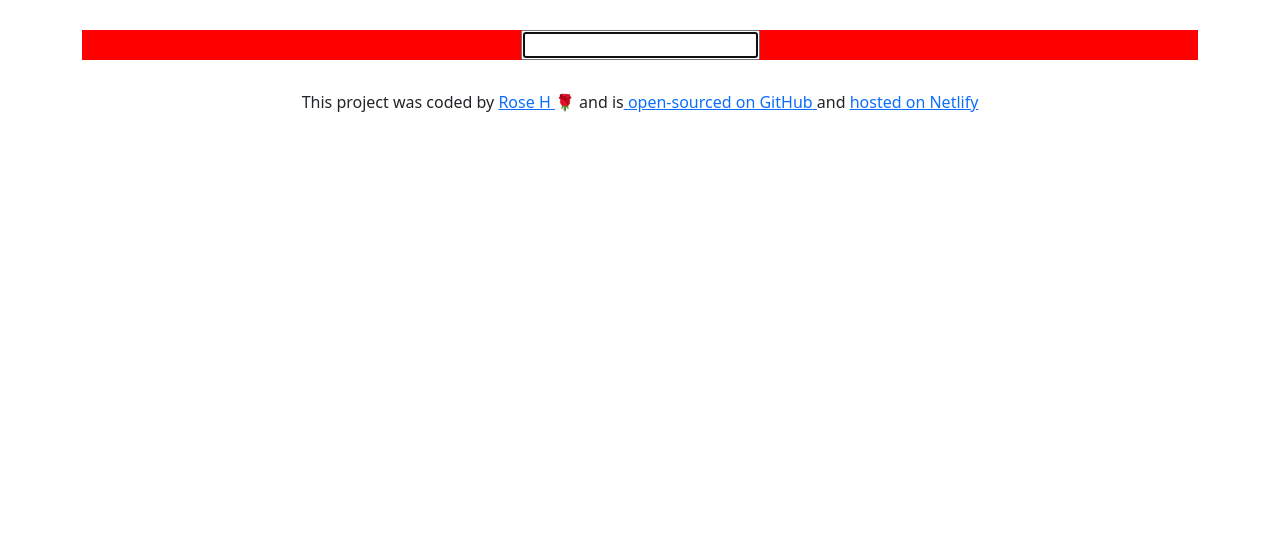
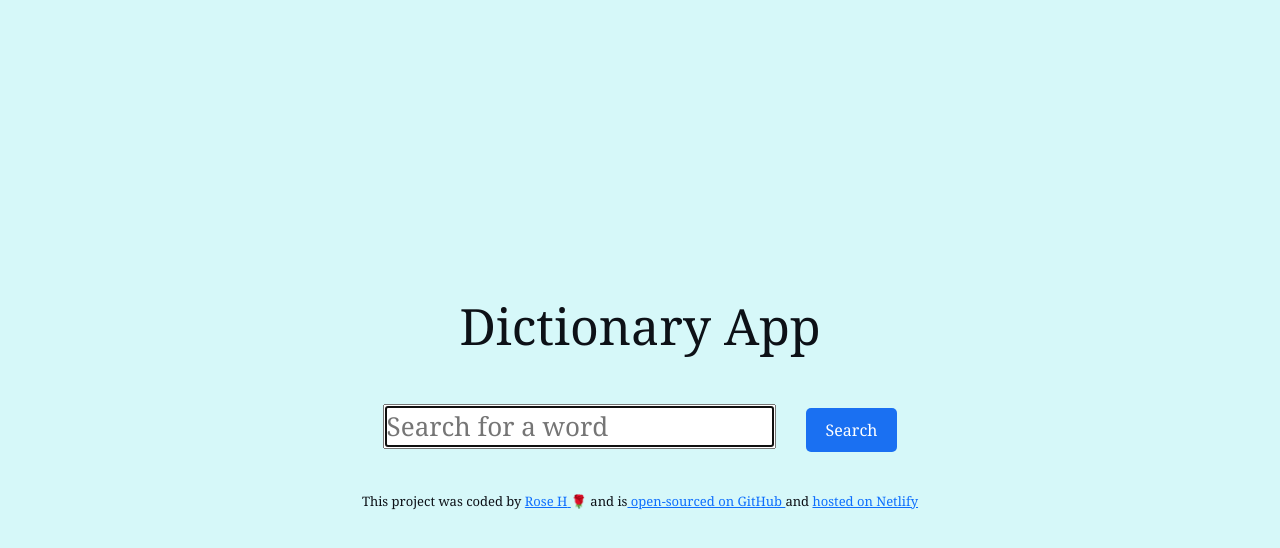
Before and after one commit to rhogarth91/dictionary-project, a React (Create React App) app: page / in a window 1280 px wide. Shown: the top 548 px of the page. Built offline with nearby package versions, Linux system fonts and the light colour scheme.

Commit message:
Creation of more advanced search results and beginning of CSS styling

```diff
--- a/src/App.css
+++ b/src/App.css
@@ -1,12 +1,23 @@
 .App {
   text-align: center;
+  background-color: #ffff;
+  min-height: 100vh;
+  display: flex;
+  flex-direction: column;
+  align-items: center;
+  justify-content: center;
+  font-size: calc(10px + 2vmin);
+  color: #0d1117;
+  background-color: #d6f8f9;
+  font-family: Cambria, Cochin, Georgia, Times, "Times New Roman", serif;
 }
 
 .App-header {
   margin: 30px 0;
+  font-size: 50px;
 }
 
 .App-footer {
-  text-align: center;
   margin: 30px 0;
+  font-size: small;
 }
--- a/src/App.js
+++ b/src/App.js
@@ -1,12 +1,13 @@
 import React from "react";
+import Dictionary from "./Dictionary";
+
 import "./App.css";
-import Dictionary from "./Dictionary";
 
 export default function App() {
   return (
     <div className="App">
       <div className="container">
-        <header className="App-header"></header>
+        <header className="App-header"> Dictionary App</header>
         <main>
           <Dictionary />
         </main>
--- a/src/Dictionary.css
+++ b/src/Dictionary.css
@@ -1,3 +1,20 @@
-.Dictionary {
-  background: red;
+.Search-form {
+  padding: 10px 20px;
+  align-items: center;
 }
+
+.Search-button {
+  background-color: #1a70f2;
+  color: white;
+  border: none;
+  cursor: pointer;
+  font-size: 16px;
+  padding: 10px 20px;
+  margin-left: 30px;
+  align-items: center;
+  border-radius: 5px;
+}
+
+.Search-button:hover {
+  background-color: #92e0fc;
+}
--- a/src/Dictionary.js
+++ b/src/Dictionary.js
@@ -1,35 +1,62 @@
 import React, { useState } from "react";
+import Results from "./Results";
+import Images from "./Images";
+
 import axios from "axios";
-import Results from "./Results";
 import "./Dictionary.css";
 
 export default function Dictionary() {
-  let [keyword, setKeyword] = useState("");
-  let [results, setResults] = useState(null);
+  const [keyword, setkeyword] = useState(null);
+  const [results, setResults] = useState(null);
+  const [images, setImages] = useState(null);
 
-  function handleResponse(response) {
-    setResults(response.data[0]);
+  function handleDictionaryResponses(response) {
+    setResults(response.data);
+  }
+
+  function handleImageApiResponse(response) {
+    setImages(response.data);
   }
 
   function search(event) {
     event.preventDefault();
-    alert(`Searching for ${keyword} definition`);
+    const dictionaryApiUrl = `https://api.shecodes.io/dictionary/v1/define?word=${keyword}&key=74a685e33bd3f486faa1o3tac33e021d`;
+    const imageApiUrl = `https://api.shecodes.io/images/v1/search?query=${keyword}&key=74a685e33bd3f486faa1o3tac33e021d`;
 
-    let apiKey = "74a685e33bd3f486faa1o3tac33e021d";
-    let apiUrl = `https://api.shecodes.io/dictionary/v1/define?word=${keyword}&key=${apiKey}`;
-    axios.get(apiUrl).then(handleResponse);
+    axios
+      .all([axios.get(dictionaryApiUrl), axios.get(imageApiUrl)])
+      .then(
+        axios.spread((dictionaryResponse, imageResponse) => {
+          handleDictionaryResponses(dictionaryResponse);
+          handleImageApiResponse(imageResponse);
+        })
+      )
+      .catch((error) => {
+        console.error("An error occurred:", error);
+      });
   }
 
   function handleKeywordChange(event) {
-    setKeyword(event.target.value);
+    setkeyword(event.target.value);
   }
 
   return (
-    <div className="Dictionary">
-      <form onSubmit={search}>
-        <input type="search" onChange={handleKeywordChange} autoFocus={true} />
+    <>
+      <form onSubmit={search} className="Search-form">
+        <input
+          type="search"
+          name="search"
+          id="search"
+          placeholder="Search for a word"
+          autoFocus
+          onChange={handleKeywordChange}
+        />
+        <button type="submit" className="Search-button">
+          Search
+        </button>
       </form>
       <Results results={results} />
-    </div>
+      <Images images={images} />
+    </>
   );
 }
--- /dev/null
+++ b/src/Images.js
@@ -0,0 +1,18 @@
+export default function Images(props) {
+  console.log(props.images);
+  if (props.images) {
+    return (
+      <div className="grid grid-cols-2 md:grid-cols-3 lg:grid-cols-4 gap-8 mb-6 md:mb-8">
+        {props.images.photos.map(function (image, index) {
+          return (
+            <a href={image.src.original} target="_blank" rel="noreferrer">
+              <img src={image.src.landscape} alt={image.alt} key={index} />
+            </a>
+          );
+        })}
+      </div>
+    );
+  } else {
+    return null;
+  }
+}
--- a/src/Meaning.js
+++ b/src/Meaning.js
@@ -0,0 +1,14 @@
+import Synonyms from "./Synonyms";
+
+export default function Meaning(props) {
+  return (
+    <div className="flex flex-col gap-2 md:gap-4 border border-indigo-600 p-4 mb-6 md:mb-8 shadow-md">
+      <h3 className="text-indigo-600 font-[600]">
+        {props.meaning.partOfSpeech}
+      </h3>
+      <p className="font-[400]">{props.meaning.definition}</p>
+      <p className="italic">{props.meaning.example}</p>
+      <Synonyms synonyms={props.meaning.synonyms} />
+    </div>
+  );
+}
--- a/src/Results.js
+++ b/src/Results.js
@@ -1,40 +1,27 @@
-import React from "react";
 import Meaning from "./Meaning";
-import Phonetic from "./Phonetic";
-import "./Results.css";
 
-export default function Results({ definition }) {
-  if (!definition) return null;
-
-  const audioUrl = definition.phonetics?.[0]?.audio || null;
-
-  const targetPos = ["noun", "adjective", "verb"];
-
-  const selectedMeanings = targetPos
-    .map((pos) => {
-      const m = definition.meanings.find(
-        (meaning) => meaning.partOfSpeech === pos
-      );
-      if (!m) return null;
-      return {
-        ...m,
-        definitions: m.definitions.slice(0, 1),
-      };
-    })
-    .filter(Boolean); //
-
-  return (
-    <div className="Result">
-      <section>
-        <h1>{definition.word}</h1>
-        <Phonetic phonetic={definition.phonetic} audioUrl={audioUrl} />
-      </section>
-
-      {selectedMeanings.map((meaning, idx) => (
-        <section key={idx}>
-          <Meaning meaning={meaning} />
-        </section>
-      ))}
-    </div>
-  );
+export default function Results(props) {
+  if (props.results) {
+    return (
+      <>
+        <h2 className="text-2xl font-[700] text-indigo-600 text-center">
+          {props.results.word}
+        </h2>
+        <h3 className="text-xl tracking-wider mb-4 text-center md:mb-8">
+          /{props.results.phonetic}/
+        </h3>
+        <div>
+          {props.results.meanings.map(function (meaning, index) {
+            return (
+              <div key={index}>
+                <Meaning meaning={meaning} />
+              </div>
+            );
+          })}
+        </div>
+      </>
+    );
+  } else {
+    return null;
+  }
 }
--- /dev/null
+++ b/src/Synonyms.js
@@ -0,0 +1,20 @@
+export default function Synonyms(props) {
+  if (props.synonyms) {
+    return (
+      <div className="flex flex-wrap w-full gap-y-2 gap-x-4 ">
+        {props.synonyms.map(function (synonym, index) {
+          return (
+            <p
+              key={index}
+              className="semiCondensed py-1 px-2 border rounded-sm border-indigo-600 text-indigo-600"
+            >
+              {synonym}
+            </p>
+          );
+        })}
+      </div>
+    );
+  } else {
+    return null;
+  }
+}
```
Also changed, not shown: src/Phonetic.js (deleted).
